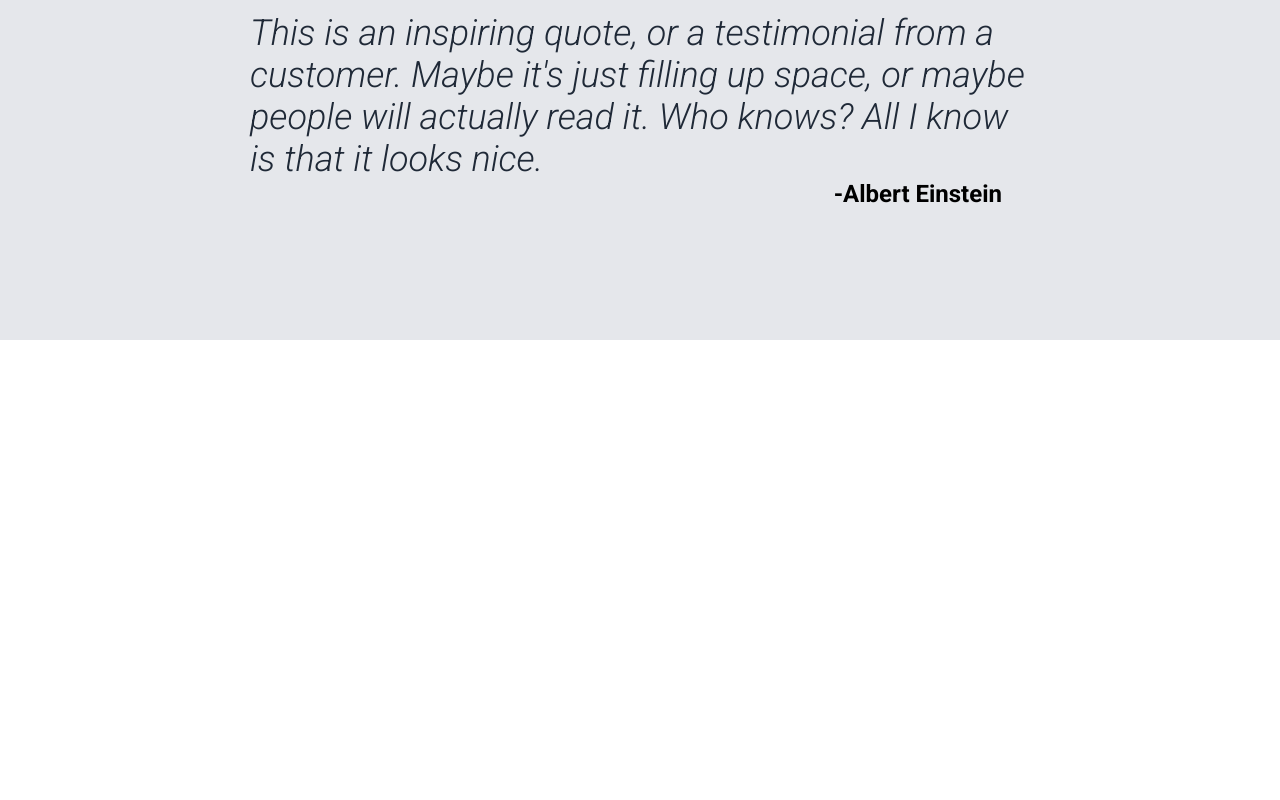
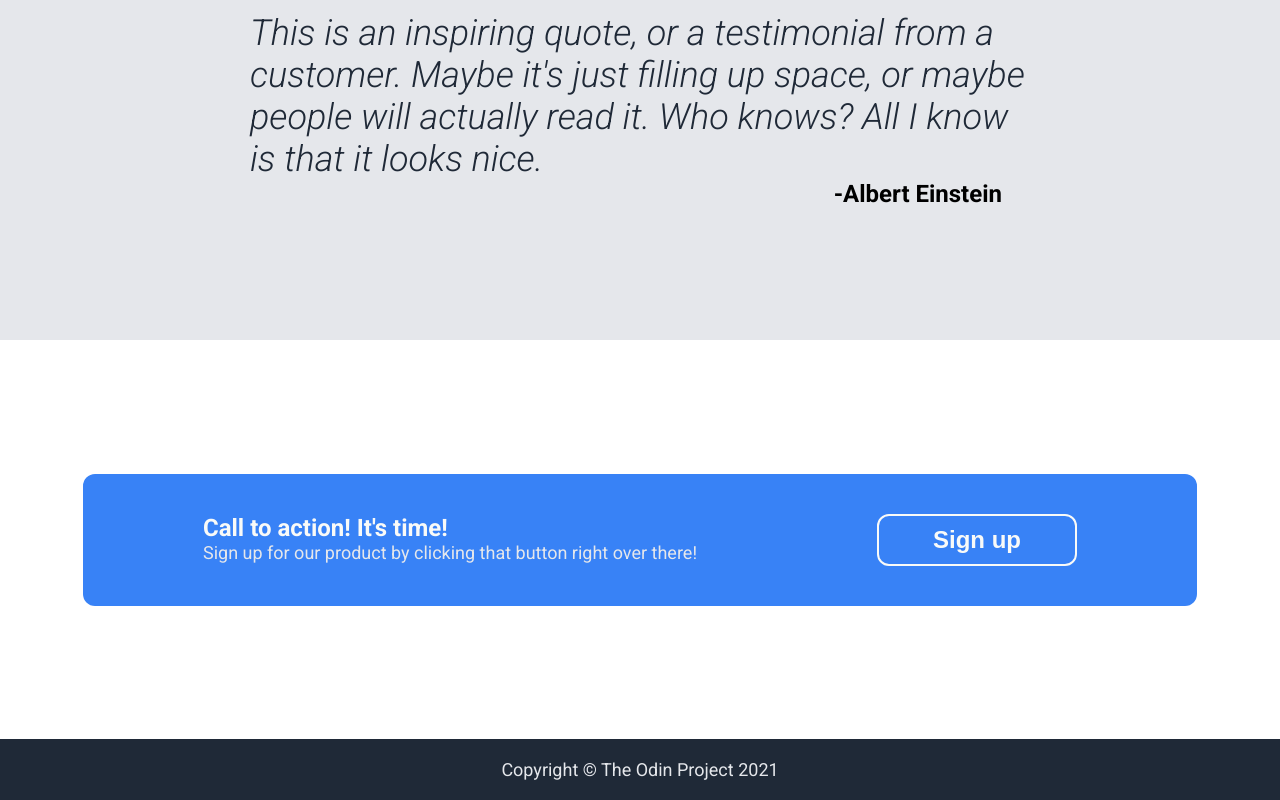
Before and after one commit to dss-neto/landing-page-project, a plain HTML site: page index.html in a window 1280 px wide. Shown: the part 1040-1840 px from the top of the page. Before the commit the page ends 1380 px from the top, so only its background shows below. Drawn offline with Linux system fonts and the light colour scheme.

Commit message:
Style fourth section

```diff
--- a/index.html
+++ b/index.html
@@ -89,7 +89,19 @@
                 -Albert Einstein
             </div>
         </div>
+    </div>
 
+    <div class="fourth-section">
+        <div class="call-to-action">
+            <div class="text-container">
+                <div class="heading">Call to action! It's time!</div>
+                <div class="text">Sign up for our product by clicking that button right over there!</div>
+            </div>
+            <button>Sign up</button>
+        </div>
+        <div class="footer">
+            Copyright © The Odin Project 2021
+        </div>
     </div>
 </body>
 
--- a/styles.css
+++ b/styles.css
@@ -187,3 +187,54 @@
     font-weight: bold;
     font-size: 24px;
 }
+
+
+
+.fourth-section {
+    display: flex;
+    flex-shrink: 0;
+    height: 460px;
+    flex-direction: column;
+    align-items: center;
+}
+
+.call-to-action {
+    display: flex;
+    /*width: 1080px;*/
+    margin: auto;
+    background-color: #3882F6;
+    gap: 180px;
+    padding: 40px 120px;
+    border-radius: 12px;
+}
+
+.call-to-action .heading {
+    font-weight: bold;
+    font-size: 24px;
+    color: #F9FAF8;
+}
+
+.call-to-action .text {
+    font-size: 18px;
+    color: #E5E7EB;
+}
+
+.call-to-action button {
+    background-color:#3882F6;
+    border: 2px solid #F9FAF8;
+    color: #F9FAF8;
+    font-weight: bold;
+    font-size: 24px;
+    border-radius: 12px;
+    height: 52px;
+    width: 200px;
+}
+
+.footer {
+    background-color: #1F2937;
+    color: #E5E7EB;
+    text-align: center;
+    font-size: 18px;
+    width: 100%;
+    padding: 20px;
+}
```
